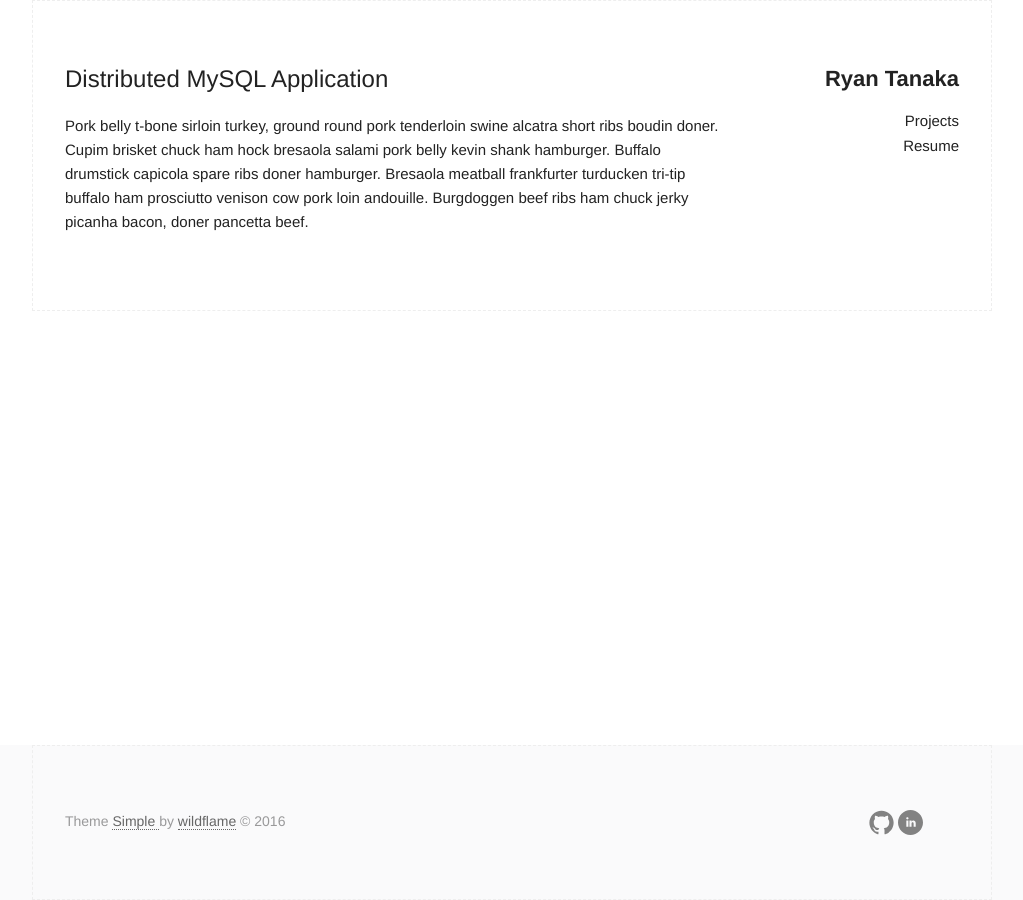
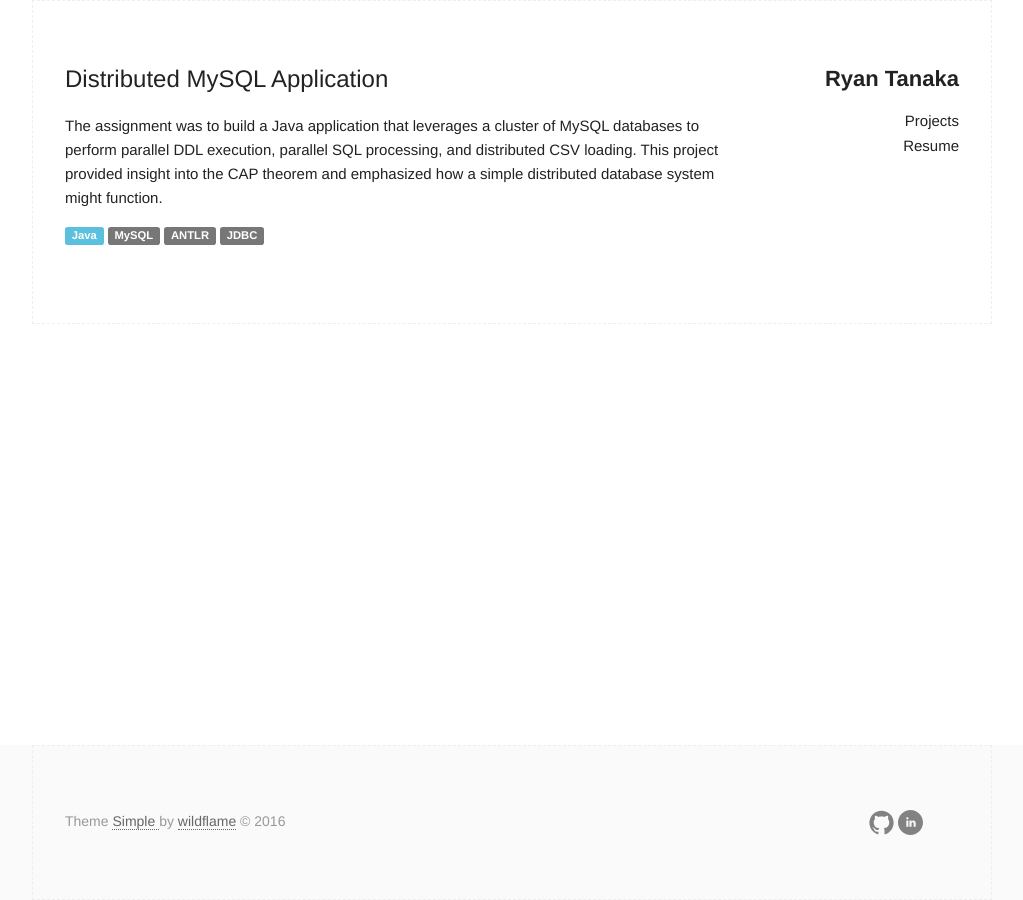
Before and after one commit to ryantanaka/ryantanaka.github.io, a Jekyll site: the page built from _projects/421_project.md, in a window 1280 px wide. Shown: the whole page, without its empty margins (128-1151 px from the left). Built offline with Jekyll 4.4.1, drawn with Linux system fonts in a browser that asks for light colours.

Commit message:
now this looks the way i want plus added bootstrap labels..

```diff
--- a/_includes/head.html
+++ b/_includes/head.html
@@ -12,7 +12,7 @@
   <script src="{{"/assets/evil-icons.min.js" | prepend:site.baseurl }}"></script>
 
   <!-- todo: include this into main.css -->
-
+  <link rel="stylesheet" href="{{ "/css/bootstrap.min.css" | prepend: site.baseurl }}">
   <link rel="stylesheet" href="{{ "/css/main.css" | prepend: site.baseurl }}">
   <link rel="canonical" href="{{ page.url | replace:'index.html','' | prepend: site.baseurl | prepend: site.url }}">
   <link rel="alternate" type="application/rss+xml" title="{{ site.title }}" href="{{ "/feed.xml" | prepend: site.baseurl | prepend: site.url }}">
--- a/_projects/421_project.md
+++ b/_projects/421_project.md
@@ -5,4 +5,11 @@ icon: mysql.png
 order: 4
 ---
 
-Pork belly t-bone sirloin turkey, ground round pork tenderloin swine alcatra short ribs boudin doner. Cupim brisket chuck ham hock bresaola salami pork belly kevin shank hamburger. Buffalo drumstick capicola spare ribs doner hamburger. Bresaola meatball frankfurter turducken tri-tip buffalo ham prosciutto venison cow pork loin andouille. Burgdoggen beef ribs ham chuck jerky picanha bacon, doner pancetta beef.
+The assignment was to build a Java application that leverages a cluster of MySQL databases to perform parallel DDL
+execution, parallel SQL processing, and distributed CSV loading. This project provided insight into the CAP
+theorem and emphasized how a simple distributed database system might function.
+
+<span class="label label-info">Java</span>
+<span class="label label-default">MySQL</span>
+<span class="label label-default">ANTLR</span>
+<span class="label label-default">JDBC</span>
--- a/_sass/_layout.scss
+++ b/_sass/_layout.scss
@@ -321,6 +321,8 @@ p.readmore {
 }
 
 .projectinfo {
+    display: inline-block;
+    width: 425px;
     color:#999;
 }
 
```
Also changed, not shown: projects.md (+8 -0 lines), css/bootstrap.min.css (added).
